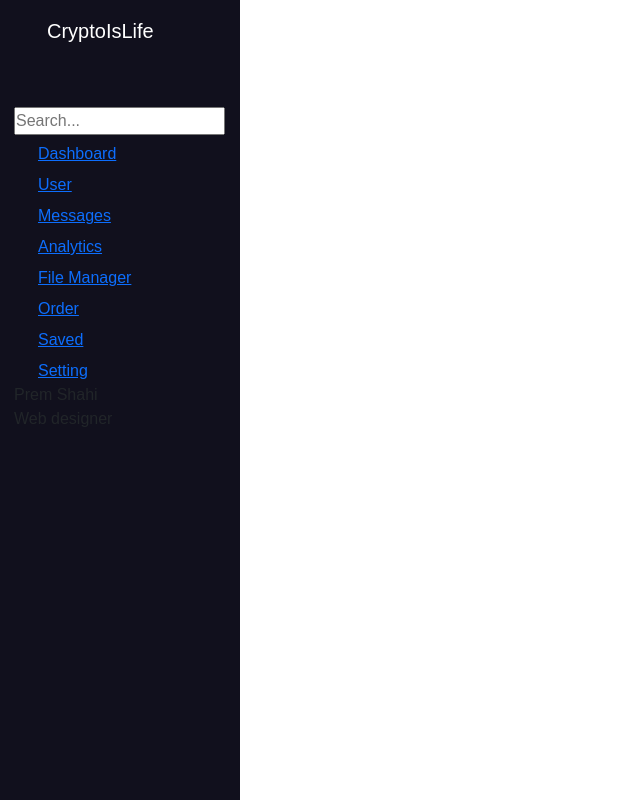
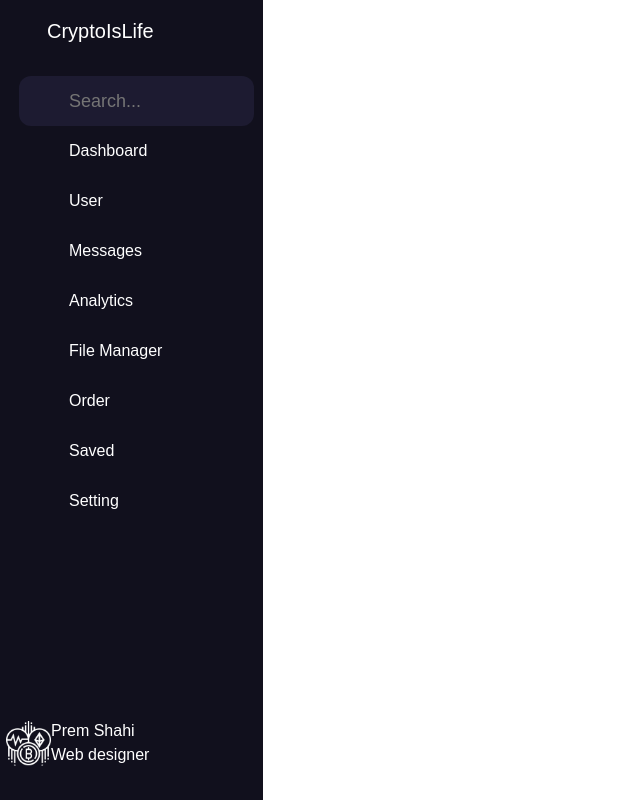
Before and after one commit to eloso85/crypto_dash, a React (Create React App) app in the folder client/: page / in a window 1280 px wide. Shown: the whole page, without its empty margins (0-640 px from the left). Built offline with nearby package versions, Linux system fonts and the light colour scheme; some icons are missing.

Commit message:
working on bottom finshed searchbar

```diff
--- a/client/src/App.css
+++ b/client/src/App.css
@@ -17,7 +17,7 @@ body{
     top: 0;
     left: 0;
     height: 100%;
-    width: 240px;
+    width: 263px;
     background-color: #11101d;
     padding: 6px 14px;
 }
@@ -45,7 +45,7 @@ body{
     left: 90%;
     top: 13px;
     font-size: 20px;
-    height: 39px;
+    height: 27px;
     width: 50px;
     text-align: center;
     line-height: 50px;
@@ -55,3 +55,85 @@ body{
 .sidebar ul{
     margin-top: 20px;
 }
+
+.sidebar ul li{
+    position: relative;
+    height: 50px;
+    width: 100%;
+    margin: 0 5px;
+    line-height: 50px;
+}
+
+.sidebar ul li a{
+    color: #fff;
+    display: flex;
+    align-items: center;
+    text-decoration: none;
+    transition: all 0.4s ease;
+    border-radius: 12px;
+}
+
+.sidebar ul li a:hover{
+    color: #11101d;
+    background: #fff;
+    transition: all 0.4s ease;
+}
+
+.sidebar ul li input{
+    position: absolute;
+    height: 100%;
+    width: 100%;
+    left: 0;
+    top: 0;
+    border-radius: 12px;
+    outline: none;
+    border:none;
+    background: #1d1b31;
+    padding-left: 50px;
+    font-size: 18px;
+    color: #fff;
+    /* line-height: normal !important; */
+}
+
+.search box-icon{
+    position: absolute;
+    z-index: 99;
+    font-size: 22px;
+    line-height: 61px !important;
+
+
+}
+
+.sidebar ul li  box-icon{
+    /* height: 50px; */
+    min-width: 50px;
+    border-radius: 12px;
+    line-height: 30px;
+    text-align: center;
+}
+
+.sidebar .profile_content {
+    position: absolute;
+    color:#fff;
+    bottom: 0;
+    left: 0;
+
+}
+
+.sidebar .profile_content .profile{
+    position: relative;
+    padding:10px 6px;
+    height: 60px;
+}
+
+.profile_content .profile .profile_details{
+    display: flex;
+    align-items: center;
+}
+
+.profile .profile_details img{
+    height: 45px;
+    width: 45px;
+    object-fit: cover;
+    border-radius: 12px;
+}
--- a/client/src/components/Navbar.jsx
+++ b/client/src/components/Navbar.jsx
@@ -1,5 +1,5 @@
 import React from 'react'
-import ListGroup from 'react-bootstrap/ListGroup'
+// import ListGroup from 'react-bootstrap/ListGroup'
 import Badge from 'react-bootstrap/Badge'
 import 'boxicons'
 import { Link } from 'react-router-dom';
@@ -20,79 +20,82 @@ const Navbar = () => {
                         <box-icon color="white" name='menu' id="btn" ></box-icon>
                     </div>
                     <ul className="nav-list list-unstyled">
-                        <li>
+                        <li className="search">
 
-                            <box-icon color="white" name='search' ></box-icon>
+                            <box-icon color="white" name='search' className="search"></box-icon>
                             <input type="text" placeholder="Search..." />
                             <span className="tooltip">Search</span>
                         </li>
                         <li>
-                            <a href="#">
-                                <box-icon color="white" name='grid-alt'></box-icon>
+                            <Link to="/">
+                                <box-icon color="white" name='grid-alt' animation="flashing-hover"></box-icon>
                                 <span className="links_name">Dashboard</span>
-                            </a>
+                            </Link>
                             <span className="tooltip">Dashboard</span>
                         </li>
                         <li>
-                            <a href="#">
+                            <Link to="/">
                                 <box-icon color="white" name='user'></box-icon>
                                 <span className="links_name">User</span>
-                            </a>
+                            </Link>
                             <span className="tooltip">User</span>
                         </li>
                         <li>
-                            <a href="#">
+                            <Link to="/">
                                 <box-icon color="white" name='chat'></box-icon>
                                 <span className="links_name">Messages</span>
-                            </a>
+                            </Link>
                             <span className="tooltip">Messages</span>
                         </li>
                         <li>
-                            <a href="#">
+                            <Link to="/">
                                 <box-icon color="white" name='pie-chart-alt-2' ></box-icon>
                                 <span className="links_name">Analytics</span>
-                            </a>
+                            </Link>
                             <span className="tooltip">Analytics</span>
                         </li>
                         <li>
-                            <a href="#">
+                            <Link to="/">
                                 <box-icon color="white" name='folder' ></box-icon>
                                 <span className="links_name">File Manager</span>
-                            </a>
+                            </Link>
                             <span className="tooltip">Files</span>
                         </li>
                         <li>
-                            <a href="#">
+                            <Link to="/">
                                 <box-icon color="white" name='cart-alt' ></box-icon>
                                 <span className="links_name">Order</span>
-                            </a>
+                            </Link>
                             <span className="tooltip">Order</span>
                         </li>
                         <li>
-                            <a href="#">
+                            <Link to="/">
                                 <box-icon color="white" name='heart' ></box-icon>
                                 <span class="links_name">Saved</span>
-                            </a>
+                            </Link>
                             <span class="tooltip">Saved</span>
                         </li>
                         <li>
-                            <a href="#">
+                            <Link to="/">
                                 <box-icon color="white" name='cog' ></box-icon>
                                 <span class="links_name">Setting</span>
-                            </a>
+                            </Link>
                             <span class="tooltip">Setting</span>
                         </li>
-                        <li class="profile">
-                            <div class="profile-details">
-                                {/* <img src="profile.jpg" alt="profileImg"/> */}
+
+                    </ul>
+                    <div class="profile_content">
+                            <div className="profile">
+                            <div class="profile_details">
+                                <img src={icon} alt="profileImg"/>
                                 <div class ="name_job">
                                 <div class ="name">Prem Shahi</div>
                                 <div class ="job">Web designer</div>
                                 </div>
+                                </div>
                             </div>
                             <box-icon color="white" name='log-out' id="logout"></box-icon>
-                        </li>
-                    </ul>
+                        </div>
                 </div>
             </Nav>
         </>
```
